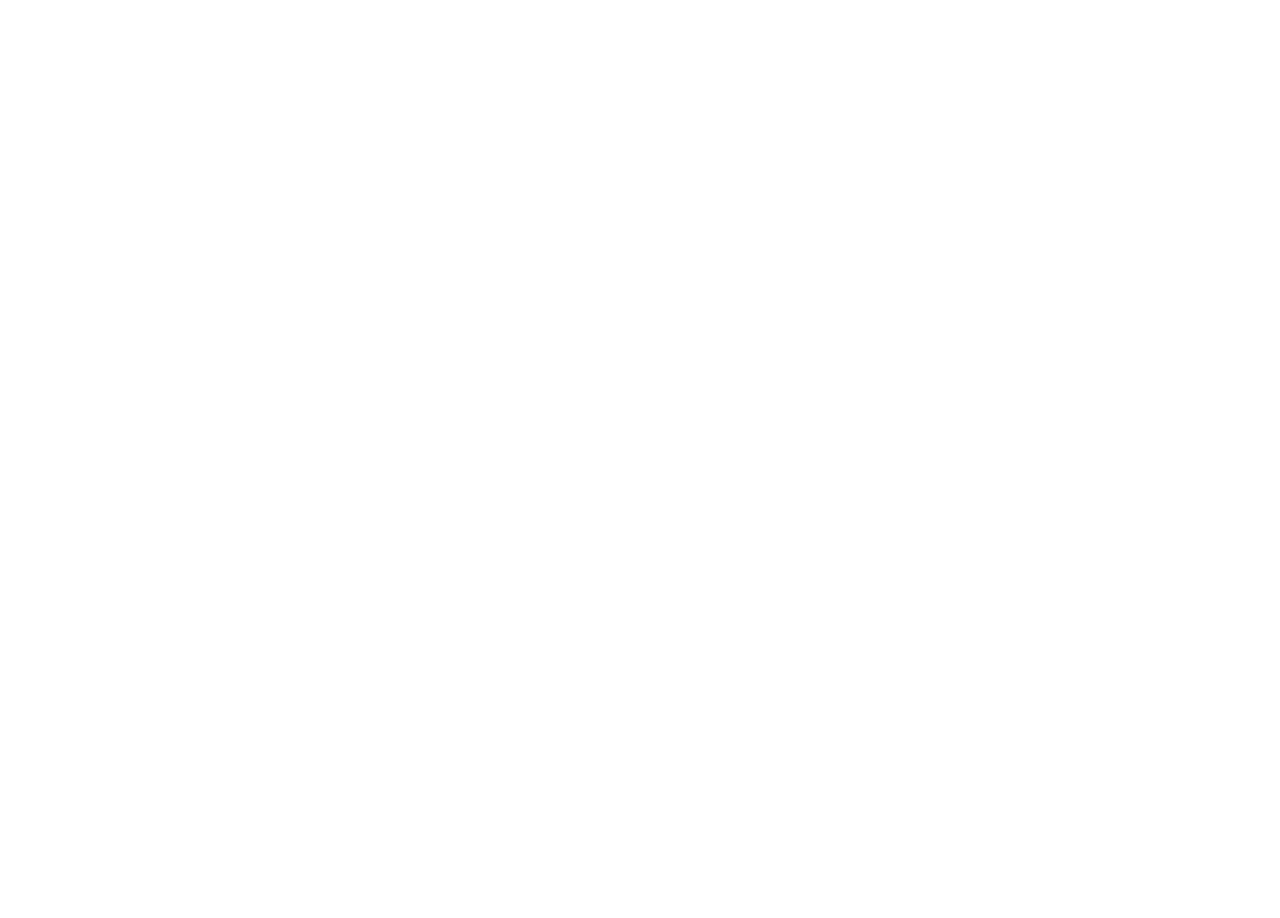
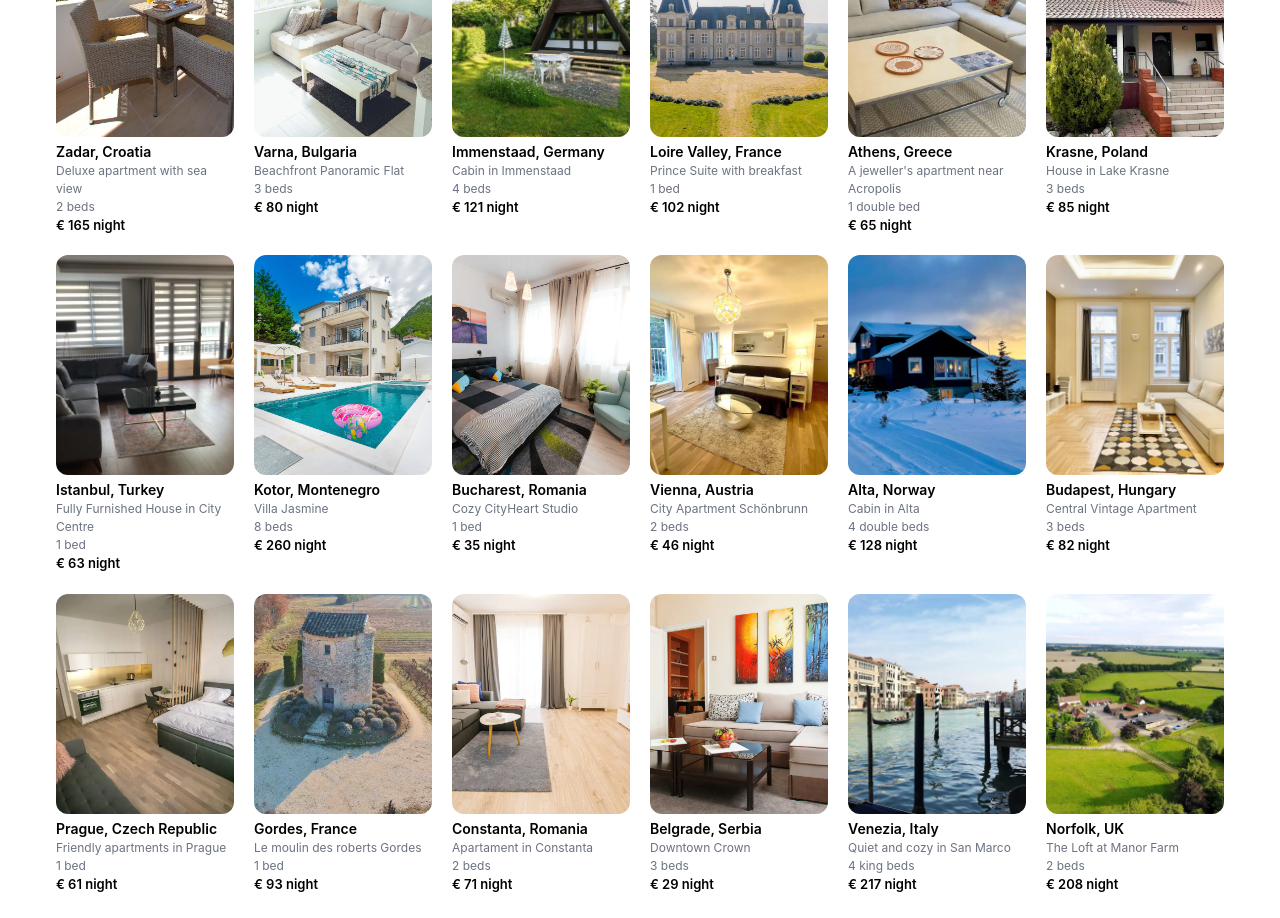
Before and after one commit to RaulMacavei/Airbnb-2.0, a React (Create React App) app: page / in a window 1280 px wide. Shown: the part 1240-2158 px from the top of the page. Before the commit the page ends 1161 px from the top, so only its background shows below. Built offline with nearby package versions, Linux system fonts and the light colour scheme.

Commit message:
minor changes

```diff
--- a/src/components/Rentals.js
+++ b/src/components/Rentals.js
@@ -27,127 +27,252 @@
       title: "Zadar, Croatia",
       description: "Deluxe apartment with sea view",
       beds: "2 beds",
-      price: "€165 night",
+      price: "€ 165 night",
     },
     {
       image: Varna,
       title: "Varna, Bulgaria",
       description: "Beachfront Panoramic Flat",
       beds: "3 beds",
-      price: "€80 night",
+      price: "€ 80 night",
     },
     {
       image: Immenstaad,
       title: "Immenstaad, Germany",
       description: "Cabin in Immenstaad",
       beds: "4 beds",
-      price: "€121 night",
+      price: "€ 121 night",
     },
     {
       image: Loire,
       title: "Loire Valley, France",
       description: "Prince Suite with breakfast",
       beds: "1 bed",
-      price: "€102 night",
+      price: "€ 102 night",
     },
     {
       image: Athens,
       title: "Athens, Greece",
       description: "A jeweller's apartment near Acropolis",
       beds: "1 double bed",
-      price: "€65 night",
+      price: "€ 65 night",
     },
     {
       image: Krasne,
       title: "Krasne, Poland",
       description: "House in Lake Krasne",
       beds: "3 beds",
-      price: "€85 night",
+      price: "€ 85 night",
     },
     {
       image: Istanbul,
       title: "Istanbul, Turkey",
       description: "Fully Furnished  House in City Centre",
       beds: "1 bed",
-      price: "€63 night",
+      price: "€ 63 night",
     },
     {
       image: Kotor,
       title: "Kotor, Montenegro",
       description: "Villa Jasmine",
       beds: "8 beds",
-      price: "€260 night",
+      price: "€ 260 night",
     },
     {
       image: Bucharest,
       title: "Bucharest, Romania",
       description: "Cozy CityHeart Studio",
       beds: "1 bed",
-      price: "€35 night",
+      price: "€ 35 night",
     },
     {
       image: Vienna,
       title: "Vienna, Austria",
       description: "City Apartment Schönbrunn",
       beds: "2 beds",
-      price: "€46 night",
+      price: "€ 46 night",
     },
     {
       image: Norway,
       title: "Alta, Norway",
       description: "Cabin in Alta",
       beds: "4 double beds",
-      price: "€128 night",
+      price: "€ 128 night",
     },
     {
       image: Budapest,
       title: "Budapest, Hungary",
       description: "Central Vintage Apartment",
       beds: "3 beds",
-      price: "€82 night",
+      price: "€ 82 night",
     },
-
     {
       image: Prague,
       title: "Prague, Czech Republic",
       description: "Friendly apartments in Prague",
       beds: "1 bed",
-      price: "€61 night",
+      price: "€ 61 night",
     },
     {
       image: France,
       title: "Gordes, France",
       description: "Le moulin des roberts Gordes",
       beds: "1 bed",
-      price: "€93 night",
+      price: "€ 93 night",
     },
     {
       image: Constanta,
       title: "Constanta, Romania",
       description: "Apartament in Constanta",
       beds: "2 beds",
-      price: "€71 night",
+      price: "€ 71 night",
     },
     {
       image: Belgrade,
       title: "Belgrade, Serbia",
       description: "Downtown Crown",
       beds: "3 beds",
-      price: "€29 night",
+      price: "€ 29 night",
     },
     {
       image: Venezia,
       title: "Venezia, Italy",
       description: "Quiet and cozy in San Marco",
       beds: "4 king beds",
-      price: "€217 night",
+      price: "€ 217 night",
     },
     {
       image: Norfolk,
       title: "Norfolk, UK",
       description: "The Loft at Manor Farm",
       beds: "2 beds",
-      price: "€208 night",
+      price: "€ 208 night",
+    },
+    {
+      image: Zadar,
+      title: "Zadar, Croatia",
+      description: "Deluxe apartment with sea view",
+      beds: "2 beds",
+      price: "€ 165 night",
+    },
+    {
+      image: Varna,
+      title: "Varna, Bulgaria",
+      description: "Beachfront Panoramic Flat",
+      beds: "3 beds",
+      price: "€ 80 night",
+    },
+    {
+      image: Immenstaad,
+      title: "Immenstaad, Germany",
+      description: "Cabin in Immenstaad",
+      beds: "4 beds",
+      price: "€ 121 night",
+    },
+    {
+      image: Loire,
+      title: "Loire Valley, France",
+      description: "Prince Suite with breakfast",
+      beds: "1 bed",
+      price: "€ 102 night",
+    },
+    {
+      image: Athens,
+      title: "Athens, Greece",
+      description: "A jeweller's apartment near Acropolis",
+      beds: "1 double bed",
+      price: "€ 65 night",
+    },
+    {
+      image: Krasne,
+      title: "Krasne, Poland",
+      description: "House in Lake Krasne",
+      beds: "3 beds",
+      price: "€ 85 night",
+    },
+    {
+      image: Istanbul,
+      title: "Istanbul, Turkey",
+      description: "Fully Furnished  House in City Centre",
+      beds: "1 bed",
+      price: "€ 63 night",
+    },
+    {
+      image: Kotor,
+      title: "Kotor, Montenegro",
+      description: "Villa Jasmine",
+      beds: "8 beds",
+      price: "€ 260 night",
+    },
+    {
+      image: Bucharest,
+      title: "Bucharest, Romania",
+      description: "Cozy CityHeart Studio",
+      beds: "1 bed",
+      price: "€ 35 night",
+    },
+    {
+      image: Vienna,
+      title: "Vienna, Austria",
+      description: "City Apartment Schönbrunn",
+      beds: "2 beds",
+      price: "€ 46 night",
+    },
+    {
+      image: Norway,
+      title: "Alta, Norway",
+      description: "Cabin in Alta",
+      beds: "4 double beds",
+      price: "€ 128 night",
+    },
+    {
+      image: Budapest,
+      title: "Budapest, Hungary",
+      description: "Central Vintage Apartment",
+      beds: "3 beds",
+      price: "€ 82 night",
+    },
+    {
+      image: Prague,
+      title: "Prague, Czech Republic",
+      description: "Friendly apartments in Prague",
+      beds: "1 bed",
+      price: "€ 61 night",
+    },
+    {
+      image: France,
+      title: "Gordes, France",
+      description: "Le moulin des roberts Gordes",
+      beds: "1 bed",
+      price: "€ 93 night",
+    },
+    {
+      image: Constanta,
+      title: "Constanta, Romania",
+      description: "Apartament in Constanta",
+      beds: "2 beds",
+      price: "€ 71 night",
+    },
+    {
+      image: Belgrade,
+      title: "Belgrade, Serbia",
+      description: "Downtown Crown",
+      beds: "3 beds",
+      price: "€ 29 night",
+    },
+    {
+      image: Venezia,
+      title: "Venezia, Italy",
+      description: "Quiet and cozy in San Marco",
+      beds: "4 king beds",
+      price: "€ 217 night",
+    },
+    {
+      image: Norfolk,
+      title: "Norfolk, UK",
+      description: "The Loft at Manor Farm",
+      beds: "2 beds",
+      price: "€ 208 night",
     },
   ];
   return (
```
